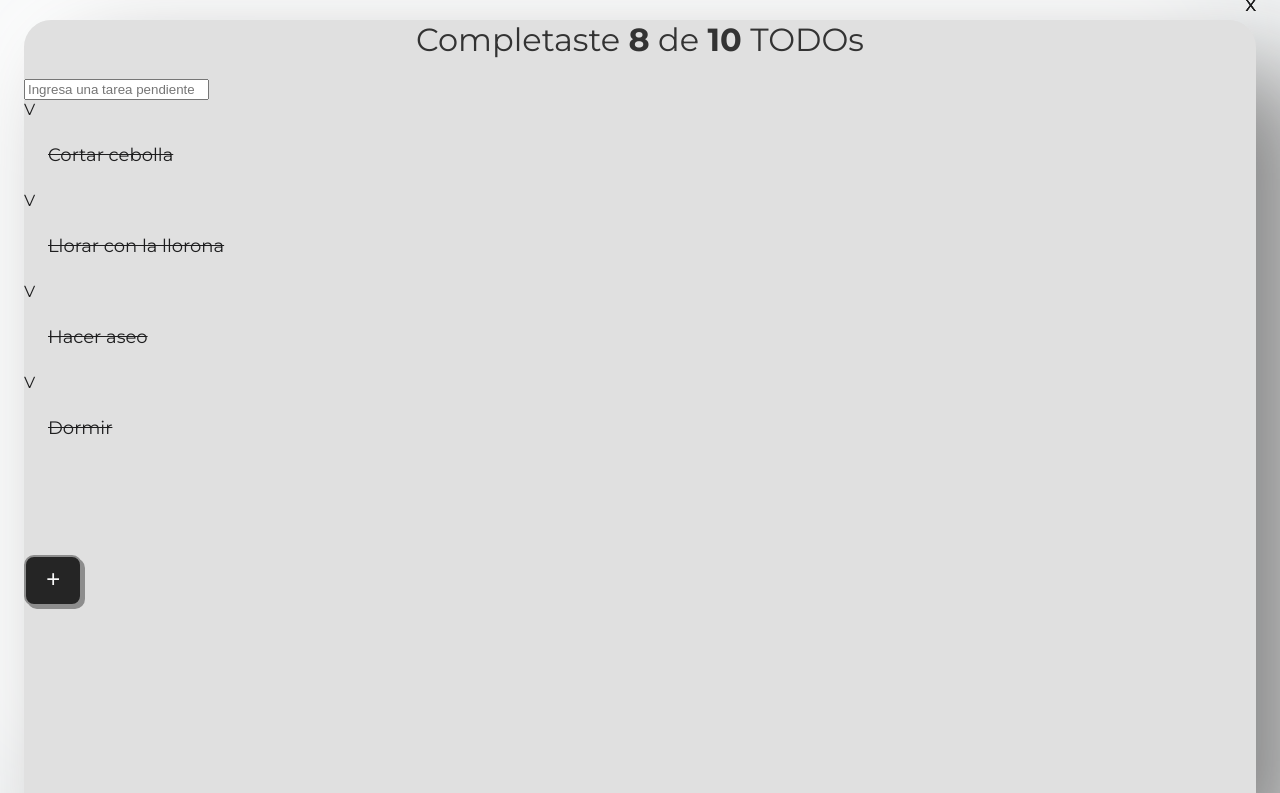
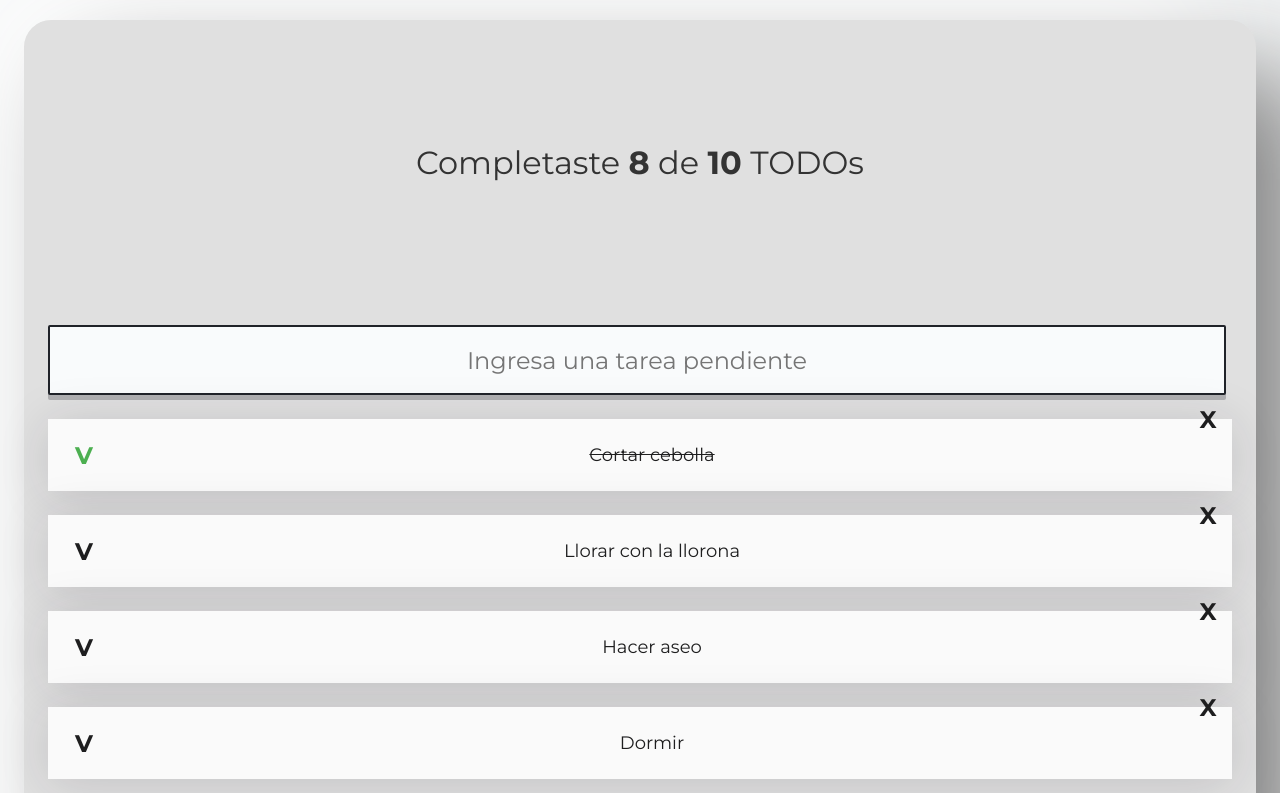
Before and after one commit to CAHB142/TodoMachine, a React (Create React App) app: page / in a window 1280 px wide. Shown: the top 793 px of the page. Built offline with nearby package versions, Linux system fonts and the light colour scheme; a web font is replaced by a local one.

Commit message:
Parte 2 agregando estilos css

```diff
--- a/src/css/CreateTodoButton.css
+++ b/src/css/CreateTodoButton.css
@@ -1,4 +1,4 @@
-button {
+.CreateTodoButton{
     font-family: monospace;
     font-size: 1.5rem;
     color: #FAFAFA;
--- a/src/css/TodoCounter.css
+++ b/src/css/TodoCounter.css
@@ -3,6 +3,7 @@
    font-weight: normal;
    text-align: center; /* Centrar el texto */
    margin: 20px 0; /* Margen superior e inferior */
+   padding: 10%;
 }
 .TodoCounter span{
    font-weight: bold;
--- a/src/css/TodoItem.css
+++ b/src/css/TodoItem.css
@@ -5,7 +5,10 @@
     justify-content: center;
     align-items: center;
     margin-top: 24px;
+    margin-left: 24px;
+    margin-right: 24px;
     box-shadow: 0px 5px 50px rgba(32, 25, 42, 0.15);
+
 }
 .TodoItem-p{
     margin:24px 0 24px 24px;
@@ -14,10 +17,10 @@
     line-height: 24px;
     font-weight: 400;
 }
-.TodoItem-p{
+.TodoItem-p--complete{
     text-decoration: line-through;
 }
-.icon{
+.Icon{
    cursor: pointer;
    display: flex;
    justify-content:  center;
@@ -27,11 +30,11 @@
    font-size: 24px;
    font-weight: bold;
 }
-.icon-check{
+.Icon-check{
     position:absolute;
     left: 12px;
 }
-.icon-check--active{
+.Icon-check--active{
     color: #4caf50;
 }
 .Icon-delete{
--- a/src/css/TodoSearch.css
+++ b/src/css/TodoSearch.css
@@ -5,5 +5,20 @@
     margin: 0 24px;
     height: 64px;
     width: calc(100% - 62px);
-    font-size: ;
+    font-size: 24px;
+    text-align: center;
+    font-family: 'Montserrat';
+    font-weight: 400px;
+    color: #1e1e1f;
+    box-shadow: 0px 5px  rgba(32, 35, 41, 0.25);
 }
+
+.TodoSearch:placeholder{
+    color: #a5a5a5;
+    font-family: 'Montserrat';
+    font-weight: 400;
+
+}
+.TodoSearch:focus{
+    outline-color:#61DAFA ;
+}
--- a/src/js/TodoItem.js
+++ b/src/js/TodoItem.js
@@ -1,11 +1,14 @@
 import '../css/TodoItem.css'
 function TodoItem(props){
     return(
-      <li className="Todoitem">
-         <span className="Icon Icon-check Icon-check--active">
-          V {props.completed}</span>
-         <p className="TodoItem-p TodoItem-p--complete">{props.text}</p>
-         <span className="Icon Icon-delete">X</span>
+      <li className="TodoItem">
+         <span className={`Icon Icon-check ${props.completed && "Icon-check--active"}`}>
+          V </span>
+         <p className={`TodoItem-p ${props.completed && "TodoItem-p--complete"}`}>
+         {props.text}</p>
+         <span className="Icon Icon-delete">
+          X
+          </span>
       </li>
 
 
--- a/src/js/TodoSearch.js
+++ b/src/js/TodoSearch.js
@@ -2,7 +2,7 @@ import '../css/TodoSearch.css'
 function TodoSearch(){
     return(
        <input placeholder="Ingresa una tarea pendiente"
-       className="Todo Search"/>
+       className="TodoSearch"/>
     );
 }
 
```
